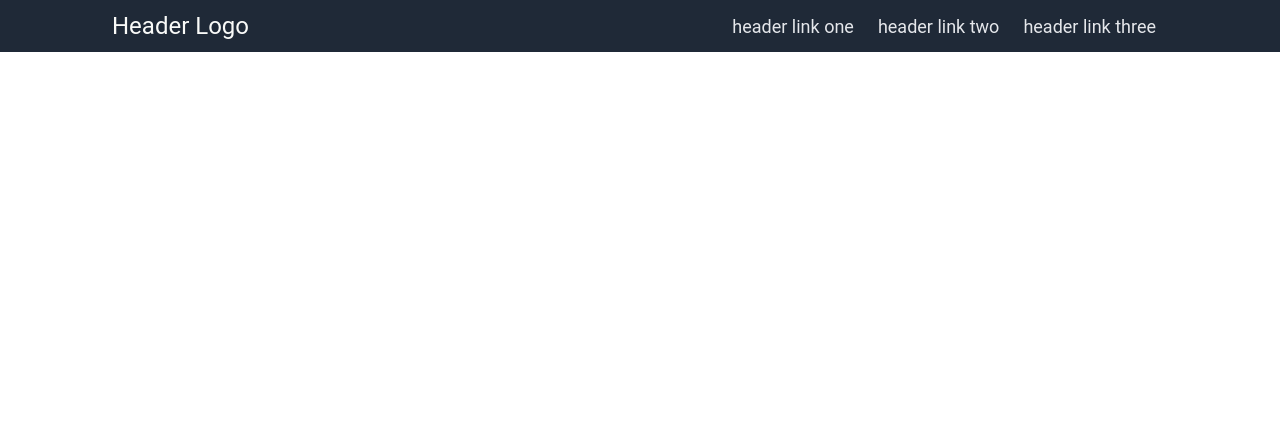
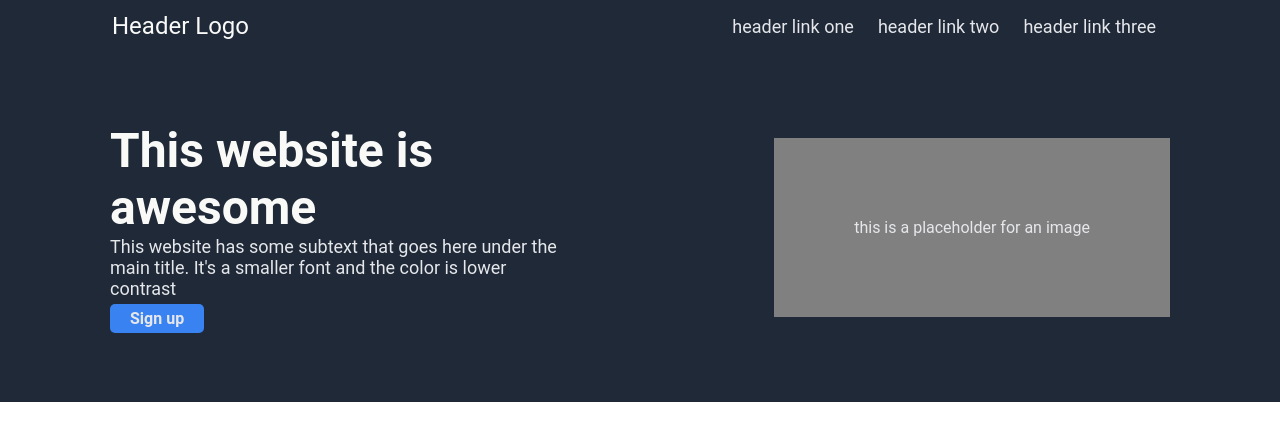
Before and after one commit to luisdevvi/odin-lading-page, a plain HTML site: page index.html in a window 1280 px wide. Drawn offline with Linux system fonts and the light colour scheme.

Commit message:
Adiciona seção hero e font-family

```diff
--- a/index.html
+++ b/index.html
@@ -23,6 +23,21 @@
       </div>
     </div>
   </div>
+
+  <div class="hero-bg">
+    <div class="hero">
+      <div class="hero-text">
+        <h1>This website is awesome</h1>
+        <p>This website has some subtext that goes here under the main title.
+          It's a smaller font and the color is lower contrast
+        </p>
+        <a href="#" class="hero-button">Sign up</a>
+      </div>
+      <div class="hero-img">
+        <span class="img">this is a placeholder for an image</span>
+      </div>
+    </div>
+  </div>
 </body>
 
 </html>
--- a/style.css
+++ b/style.css
@@ -35,11 +35,11 @@ img {
   height: auto;
 }
 
-/*  */
-
 body {
   font-family: Roboto, sans-serif;
 }
+
+/*  */
 
 .header-bg {
   background: #1f2937;
@@ -75,3 +75,54 @@ body {
 .header-nav a:hover {
   color: #a4a5a8;
 }
+
+.hero-bg {
+  background: #1f2937;
+}
+
+.hero {
+  display: flex;
+  max-width: 1080px;
+  margin: 0 auto;
+  justify-content: space-between;
+  align-items: center;
+  height: 350px;
+}
+
+.hero-text {
+  max-width: 450px;
+  margin-left: 10px;
+}
+
+.hero-text h1 {
+  color: #f9faf8;
+  font-size: 48px;
+  font-weight: bold;
+}
+
+.hero-text p {
+  color: #e5e7eb;
+  font-size: 18px;
+}
+
+.hero-button {
+  display: inline-block;
+  background: #3882f2;
+  color: #e5e7eb;
+  text-decoration: none;
+  margin-top: 5px;
+  padding: 5px 20px;
+  border-radius: 5px;
+  font-weight: 600;
+}
+
+.hero-button:hover {
+  color: #c3c3c3;
+}
+
+.hero-img .img {
+  background: gray;
+  padding: 80px;
+  margin-right: 10px;
+  color: #e5e7eb;
+}
```
